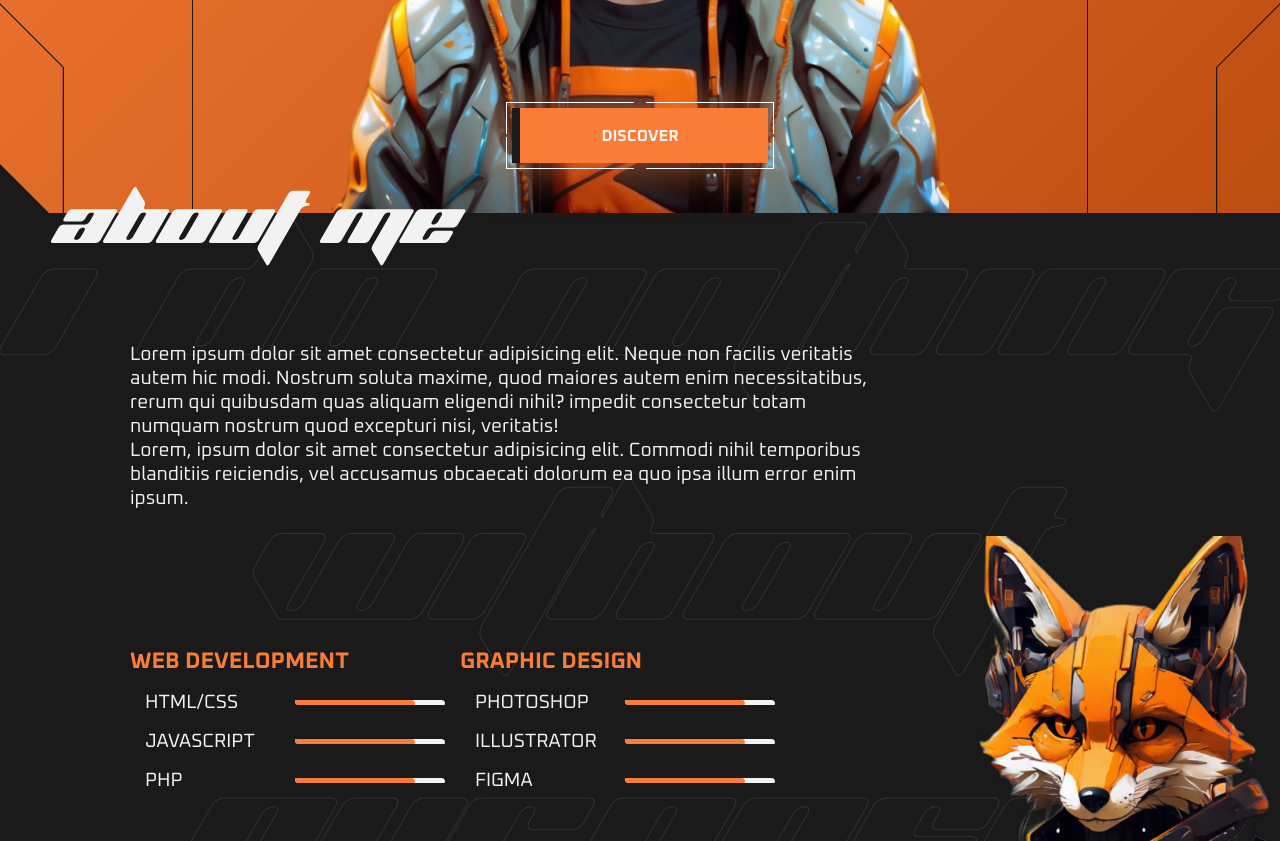
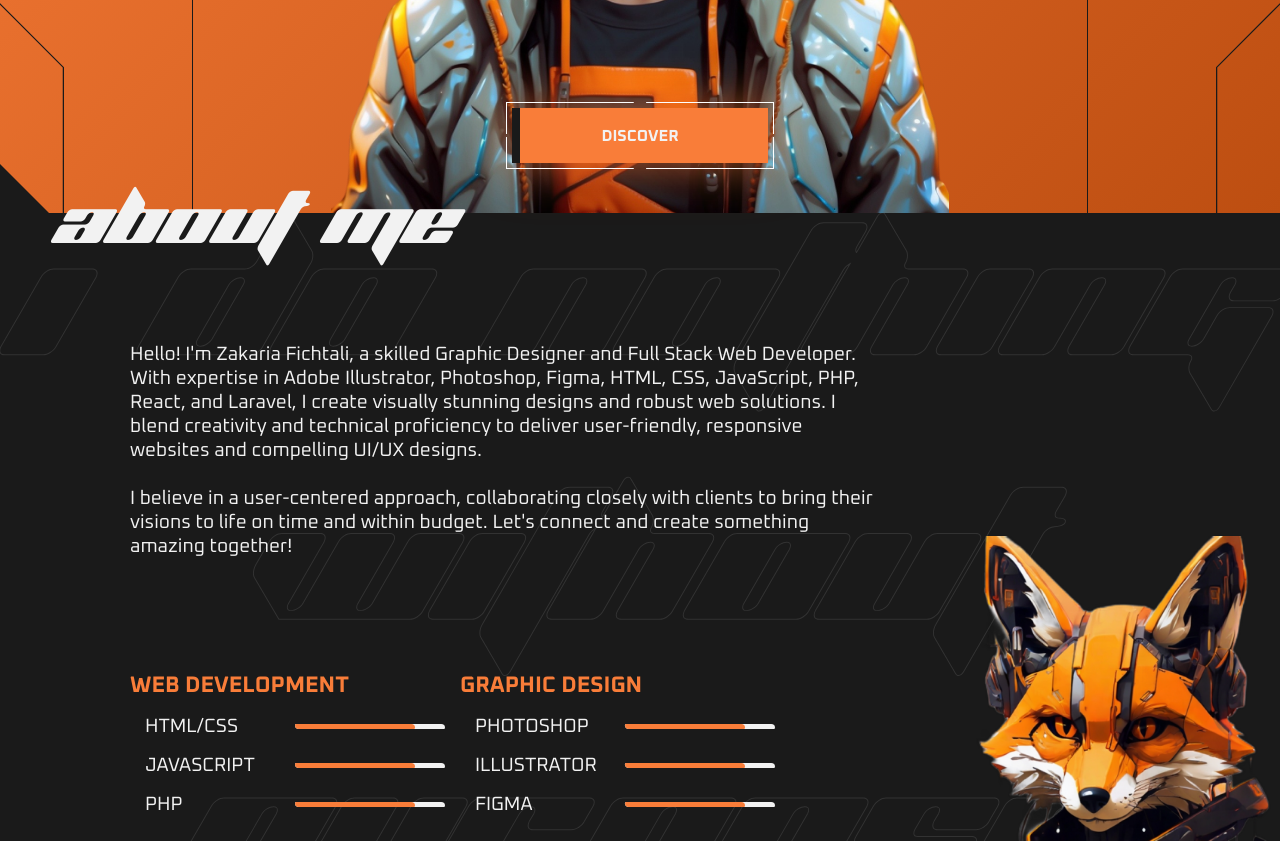
Before and after one commit to bkrayoub/zaax-portfolio, a plain HTML site: page index.html in a window 1280 px wide. Shown: the part 587-1428 px from the top of the page. Drawn offline with nearby package versions, Linux system fonts and the light colour scheme; a script that the page names is missing.

Commit message:
pushshshshsh!

```diff
--- a/index.html
+++ b/index.html
@@ -72,12 +72,9 @@ https://cdn.jsdelivr.net/npm/@studio-freight/lenis@1.0.42/dist/lenis.min.js
         <h1 class="title">about me</h1>
         <div class="about-container">
             <div class="about-me">
-                Lorem ipsum dolor sit amet consectetur adipisicing elit. Neque non facilis veritatis autem hic modi.
-                Nostrum soluta maxime, quod maiores autem enim necessitatibus, rerum qui quibusdam quas aliquam eligendi
-                nihil?
-                impedit consectetur totam numquam nostrum quod excepturi nisi, veritatis! <br> Lorem, ipsum dolor sit
-                amet consectetur adipisicing elit. Commodi nihil temporibus blanditiis reiciendis, vel accusamus
-                obcaecati dolorum ea quo ipsa illum error enim ipsum.
+                Hello! I'm Zakaria Fichtali, a skilled Graphic Designer and Full Stack Web Developer. With expertise in Adobe Illustrator, Photoshop, Figma, HTML, CSS, JavaScript, PHP, React, and Laravel, I create visually stunning designs and robust web solutions. I blend creativity and technical proficiency to deliver user-friendly, responsive websites and compelling UI/UX designs.
+
+<br><br> I believe in a user-centered approach, collaborating closely with clients to bring their visions to life on time and within budget. Let's connect and create something amazing together!
             </div>
             <div class="skills-container">
                 <div class="web-skills">
--- a/script/script.js
+++ b/script/script.js
@@ -93,7 +93,7 @@ class App {
 
     _createLenis() {
       this._lenis = new Lenis({
-        lerp: 0.3
+        lerp: 0.1
       });
     }
 
```
